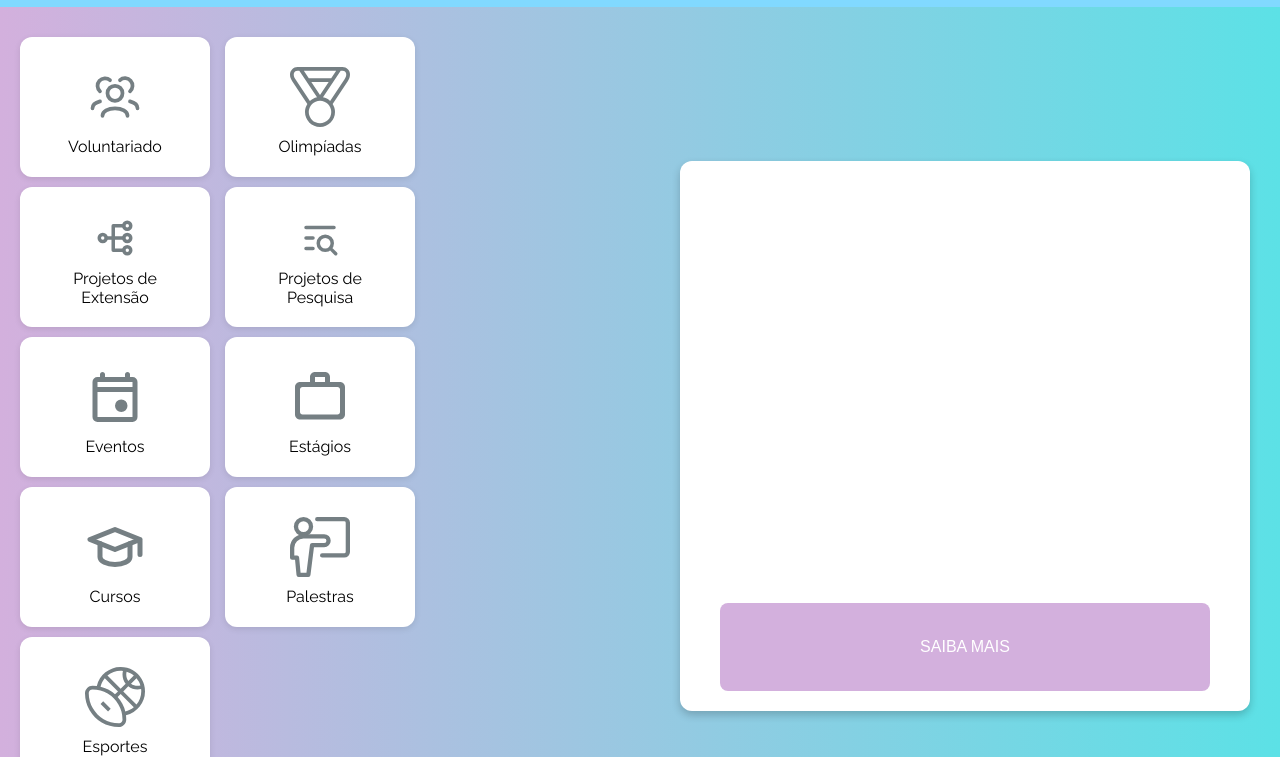
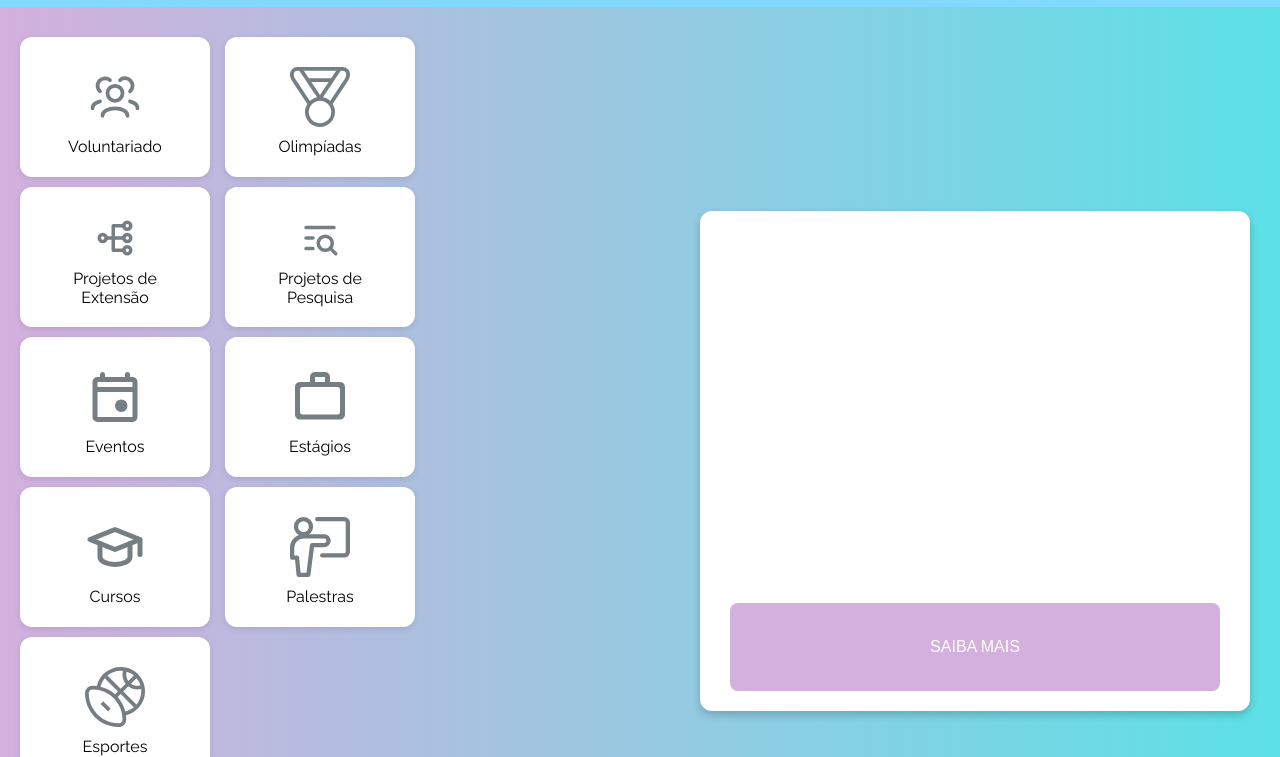
Before and after one commit to LarissaEvelyn/Projeto-PI, a plain HTML site: page tela inicial/tela_inical.html in a window 1280 px wide. Shown: the part 69-826 px from the top of the page. Drawn offline with Linux system fonts and the light colour scheme.

Commit message:
Update tela_inicial.css

```diff
--- a/tela inicial/tela_inicial.css
+++ b/tela inicial/tela_inicial.css
@@ -205,8 +205,8 @@ body {
   }
 
   .quadrado-com-botao {
-    width: 570px;
-    height: 550px;
+    width: 550px;
+    height: 500px;
     background-color: white;
     border-radius: 12px;
     box-shadow: 0 4px 8px rgba(0,0,0,0.2);
```
